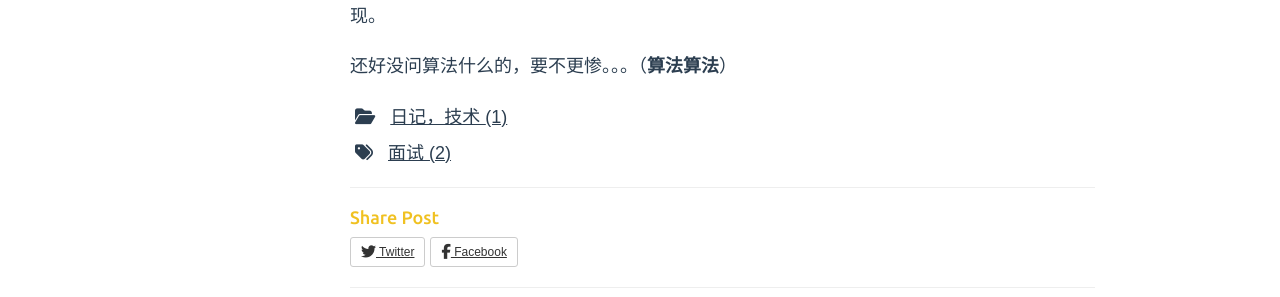
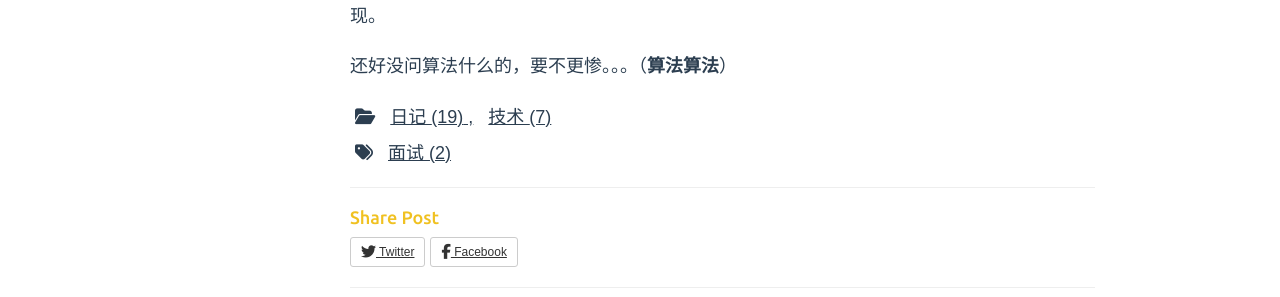
Before and after one commit to gaoxingaa/gaoxingaa.github.io, a Jekyll site: the page built from _posts/2014-07-03-diary.md, in a window 1280 px wide and 1088 px high. Shown: the part 630-927 px from the top of the window. Built offline with Jekyll 4.4.1, drawn with Linux system fonts in a browser that asks for light colours; nearby versions of some CDN libraries; comment, search, counter and statistics services are not loaded.

Commit message:
modify wrong comma for tags split

```diff
--- a/_posts/2014-07-03-diary.md
+++ b/_posts/2014-07-03-diary.md
@@ -1,7 +1,7 @@
 ---
 layout: post
 title: IBM面试总结
-categories: [日记，技术]
+categories: [日记, 技术]
 tags: [面试]
 lang: zh-hans
 ---
```
